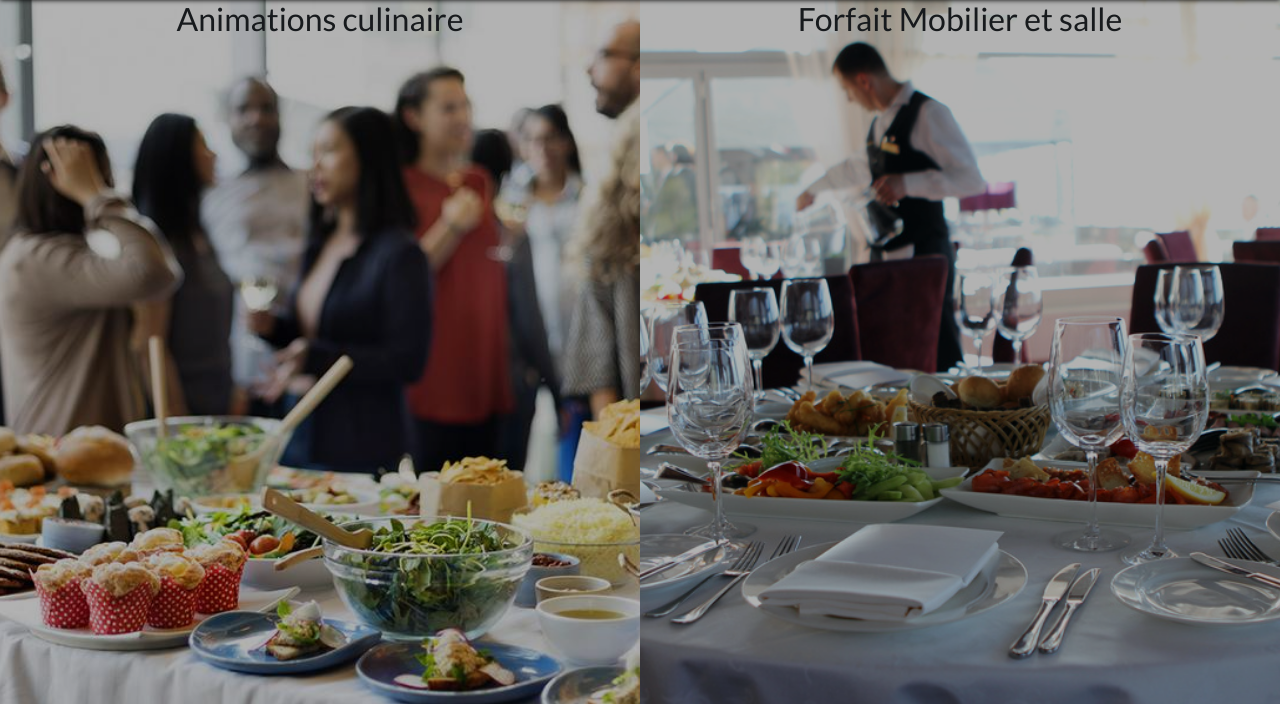
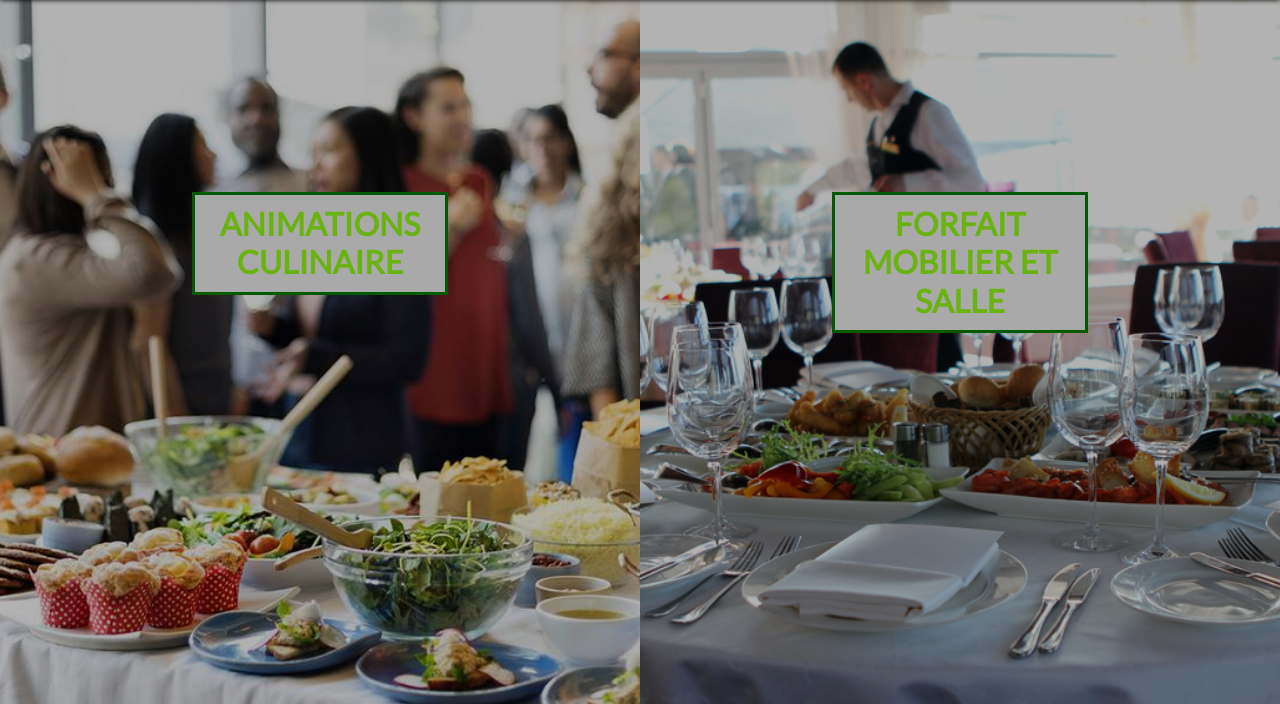
Before and after one commit to n1c0b/damir-project, a PHP site: page /damir-project-git/traiteur.php in a window 1280 px wide. Shown: the part 90-794 px from the top of the page. Run offline with PHP 8.4, Linux system fonts and the light colour scheme.

Commit message:
update traiteur

```diff
--- a/Ressources/css/contact.css
+++ b/Ressources/css/contact.css
@@ -16,7 +16,7 @@
 }
 
 #Contact .divContact{
-    background: rgb(125, 180, 58);
+    background: #7db43a;
     border-radius: 10px;
     padding: 0px;
     border: solid 1px #000;
--- a/Ressources/css/traiteur.css
+++ b/Ressources/css/traiteur.css
@@ -7,14 +7,15 @@
 #images #animationsIMG{
     background-image: url("../img/09.jpg");
     position: relative;
-    z-index: 1
+    z-index: 1;
+    padding: 30%;
 }
 
 #images #forfaitIMG{
     background-image: url("../img/11.jpg");
     position: relative;
-    z-index: 1
-
+    z-index: 1;
+    padding: 30%;
 }
 
 #images .openCard{
@@ -30,6 +31,19 @@
     filter: brightness(100%);
 }
 
+#images h2{
+    color: #96ff15;
+    filter: brightness(100%);
+    font-weight: bold;
+    text-transform: uppercase;
+    margin: auto;
+    width: 100%;
+    border: 3px solid green;
+    background: #f2f2f2;
+    padding: 10px;
+    text-align: center;
+}
+
 
 /* |||||||||||||||||||||||||||||||||||||||||||||| SECTION ARTICLES |||||||||||||||||||||||||||||||||||||||||||||| */
 #article #animation, #article #forfait{
@@ -38,6 +52,23 @@
     top: 120px;
     right: 15%;
     left: 15%;
+    height: 650px;
+}
+
+#article #animation{
+overflow-y: scroll;
+}
+
+#article #animation::-webkit-scrollbar{
+	width: 12px;
+    background-color: #F5F5F5;
+	border-radius: 10px;
+}
+
+#article #animation::-webkit-scrollbar-thumb{
+	border-radius: 10px;
+	box-shadow: inset 0 0 6px #0000004d;
+	background-color: #555;
 }
 
 #article{
--- a/Ressources/js/traiteur.js
+++ b/Ressources/js/traiteur.js
@@ -9,8 +9,8 @@ $(function(){
             $(this).animate({right: '100%'});
             $('#forfaitIMG').animate({left: '90%'});
         } else {
-            $('#animation').show();
-            $('#forfait').hide();
+            $('#animation').fadeIn();
+            $('#forfait').fadeOut();
             $(this).animate({right: '100%'});
             $('#forfaitIMG').animate({left: '90%'});
         }
@@ -23,8 +23,8 @@ $(function(){
             $(this).animate({left: '100%'});
             $('#animationsIMG').animate({right: '90%'});
         } else {
-            $('#forfait').show();
-            $('#animation').hide();
+            $('#forfait').fadeIn();
+            $('#animation').fadeOut();
             $(this).animate({left: '100%'});
             $('#animationsIMG').animate({right: '90%'});
         }
--- a/traiteur.php
+++ b/traiteur.php
@@ -13,7 +13,7 @@
 <!-- |||||||||||||||||||||||||||||||||||||||||||||| SECTION IMAGES |||||||||||||||||||||||||||||||||||||||||||||| -->
 <section id="images">
     <div class="container-fluid">
-        <div class="row text-center">
+        <div class="row">
             <div class="col-md">
                 <div class="openCard" id="animationsIMG">
                     <h2>Animations culinaire</h2>
```
